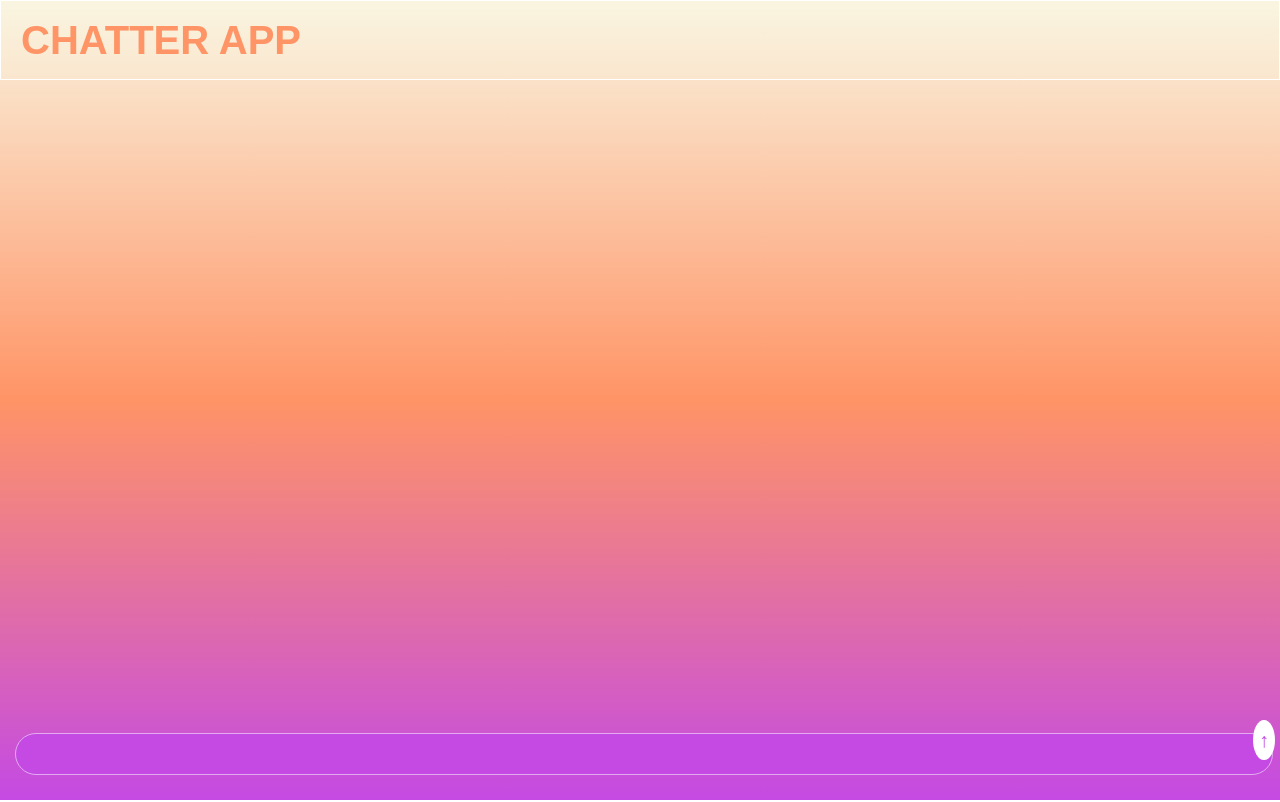
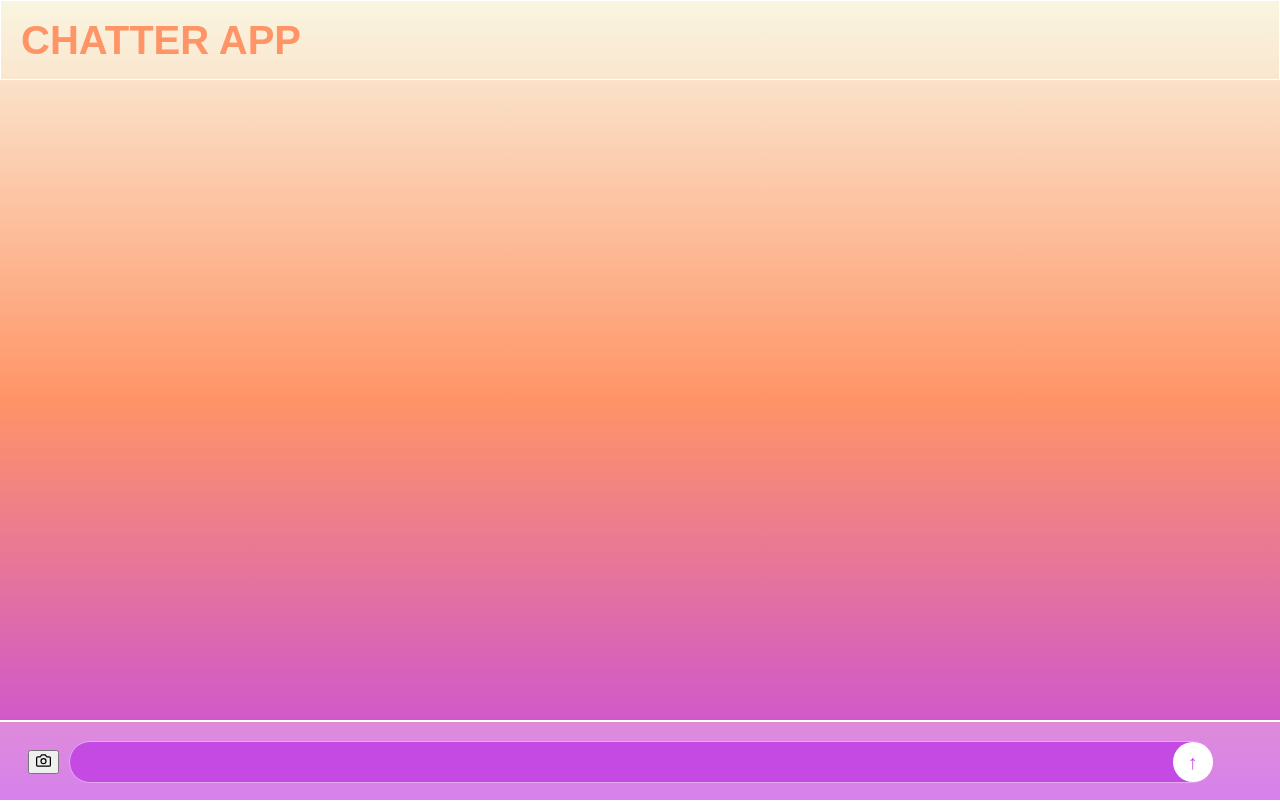
Before and after one commit to hannahcheung/chatter, a React (Create React App) app: page / in a window 1280 px wide. Built offline with nearby package versions, Linux system fonts and the light colour scheme.

Commit message:
Correct TextInput.js, add camera

```diff
--- a/package.json
+++ b/package.json
@@ -8,7 +8,9 @@
     "@testing-library/user-event": "^13.5.0",
     "react": "^17.0.2",
     "react-dom": "^17.0.2",
-    "react-scripts": "5.0.0",
+    "react-icons": "^4.3.1",
+    "react-scripts": "^3.0.1",
+    "react-snap-pic": "^0.0.3",
     "web-vitals": "^2.1.3"
   },
   "scripts": {
--- a/src/App.css
+++ b/src/App.css
@@ -1,9 +1,9 @@
 .App {
   background: linear-gradient(180deg, hsla(50, 68%, 93%, 1) 0%, hsla(18, 100%, 70%, 1) 50%, hsla(288, 73%, 59%, 1) 100%);
   height: 100vh;
-  display: flex;
+  /*display: flex;
   flex-direction: column;
-  justify-content: space-between;
+  justify-content: flex-end */;
 }
 
 /* create a semi-transparent header that aligns with screen gradient */
@@ -26,39 +26,29 @@
   padding: 0.5rem;
 }
 
+
 /* create transparent footer that holds text box and send button */
+
+/*
 .footer {
   display: flex;
   height: 2rem;
-  /* align-items: center; */
+  align-items: center;
   justify-content: center;
   width: 100vw;
   margin:0px;
-}
-
-/*
-.text-input {
-  /* display: flex;
-  width: 95%;
-  border: 1px solid rgb(227, 170, 241);
-  height: 1rem;
-  border-radius: 1rem;
-  /* position: relative;
-  padding: 0 0.5rem; /* make text not start at very beginning of input
-  background: hsla(288, 73%, 59%, 1);
-  /*align-items: center;
-  color: white;
-  font-size: 0.4rem;
-  margin-left: 0.75rem;
-  /* left: 0.5rem;
 } */
 
 /* prevents default blue outline when clicking on text input */
+
+/*
 .text-input:focus {
   outline: none;
-}
+} */
 
 /* place send button at very end of the input box */
+
+/*
 .send-button {
   background: white;
   border-radius: 50%;
@@ -70,13 +60,13 @@
   cursor: pointer;
   font-size: 0.5rem;
   color: hsla(288, 73%, 59%, 1);
-}
+} */
 
 .messages {
   display: flex;
   flex-direction: column-reverse;
   align-items: flex-start;
-  overflow: auto;
+  /*overflow: auto; */
   max-height: calc(100vh - 4rem);
   min-height: calc(100vh - 4rem);
   padding-left: 0.5rem;
--- a/src/App.js
+++ b/src/App.js
@@ -1,33 +1,44 @@
+import React, { useState } from "react";
 import "./App.css";
 import Message from "./Message";
 import TextInput from "./TextInput";
-import { useState } from "react";
+import Camera from "react-snap-pic";
 
 function App() {
   // empty array of text messages
   const [messages, setMessages] = useState([]);
+  const [showCamera, setShowCamera] = useState(false);
 
   function sendMessage(text) {
-    setMessages([text, ...messages]);
+    // TODO: implement not sending when there is only whitespace
+    if (text !== "") {
+      console.log(text.trim().length);
+      setMessages([text, ...messages]);
+    }
   }
 
+  // render all messages to the app screen
   function renderMessage() {
     return messages.map((msg) => <Message msg={msg}/>);
+  }
+
+  // add pictures to messages (not implemented fully yet)
+  function takePicture(img) {
+    console.log(img);
+    setShowCamera(false);
   }
 
   // no logo on site in order to make chatter app look cleaner
   return (
     <div className="App">
+      {showCamera && <Camera takePicture={takePicture} />}
       <header className="header">
         <span className="title">CHATTER APP</span>
       </header>
       <div className="messages">
         {renderMessage()}
       </div>
-      <footer className="footer">
-        <TextInput sendMessage={sendMessage}/>
-        <button className="send-button">↑</button>
-      </footer>
+      <TextInput sendMessage={sendMessage} showCamera = {() => setShowCamera(true)}/>
     </div>
   );
 }
--- a/src/Message.js
+++ b/src/Message.js
@@ -1,3 +1,5 @@
+import React from "react";
+
 function Message(props) {
     return <div className="text-message">{props.msg}</div>
 }
--- a/src/TextInput.css
+++ b/src/TextInput.css
@@ -1,5 +1,21 @@
+.footer {
+  height: 2rem;
+  width: 100vw;
+  border-top: 2px solid white;
+  display: flex;
+  align-items: center;
+  justify-content: center;
+  /*padding: 0 1rem; */
+  background: rgba(255, 255, 255, 0.3);
+  position: relative;
+  padding: 0px;
+  margin:0px;
+}
+
+/* .camera-button { */
+
 .text-input {
-    width: 95vw;
+  width: calc(90vw - 50px);
   border: 1px solid rgb(227, 170, 241);
   height: 1rem;
   border-radius: 1rem;
@@ -8,5 +24,47 @@
   background: hsla(288, 73%, 59%, 1);
   color: white;
   font-size: 0.4rem;
-    margin-left:0.75rem;
+  margin-left:0.25rem;
 }
+
+/* prevents default blue outline when clicking on text input */
+.text-input:focus {
+  outline: none;
+}
+
+.send-button {
+  background: white;
+  border-radius: 50%;
+  border: none;
+  height: 1rem;
+  width: 1rem;
+  position: relative;
+  right: 1rem;
+  cursor: pointer;
+  font-size: 0.5rem;
+  color: hsla(288, 73%, 59%, 1);
+}
+
+/* change font and other features according to screen size */
+/* mobile */
+html {
+  font-size: 10px;
+}
+/* tablet */
+@media only screen and (min-width: 480px) {
+  html {
+      font-size: 14px;
+  }
+}
+/* desktop */
+@media only screen and (min-width: 768px) {
+  html {
+      font-size: 24px;
+  }
+}
+/* extra large */
+@media only screen and (min-width: 1024px) {
+  html {
+      font-size: 40px;
+  }
+}
--- a/src/TextInput.js
+++ b/src/TextInput.js
@@ -1,5 +1,6 @@
-import { useState } from "react";
+import React, { useState } from "react";
 import "./TextInput.css";
+import { FiCamera } from "react-icons/fi";
 
 function TextInput(props) {
     // default value in input box is blank
@@ -17,12 +18,18 @@ function TextInput(props) {
     }
 
     return (
-        <footer>
+        <footer className="footer">
+            <button className="camera-button"
+                onClick={props.showCamera}
+                style={{left:10, right:'auto'}}>
+                <FiCamera style={{height:15, width:15}} />
+            </button>
             <input
                 className="text-input"
                 value = {text}
                 onChange={(e) => setText(e.target.value)}
                 onKeyPress={onKeyPress}/>
+            <button className="send-button">↑</button>
         </footer>
     );
 }
```
Also changed, not shown: 1 other file (tests, documents, lock files or other folders). Lines whose indentation alone changed are shown as unchanged.
